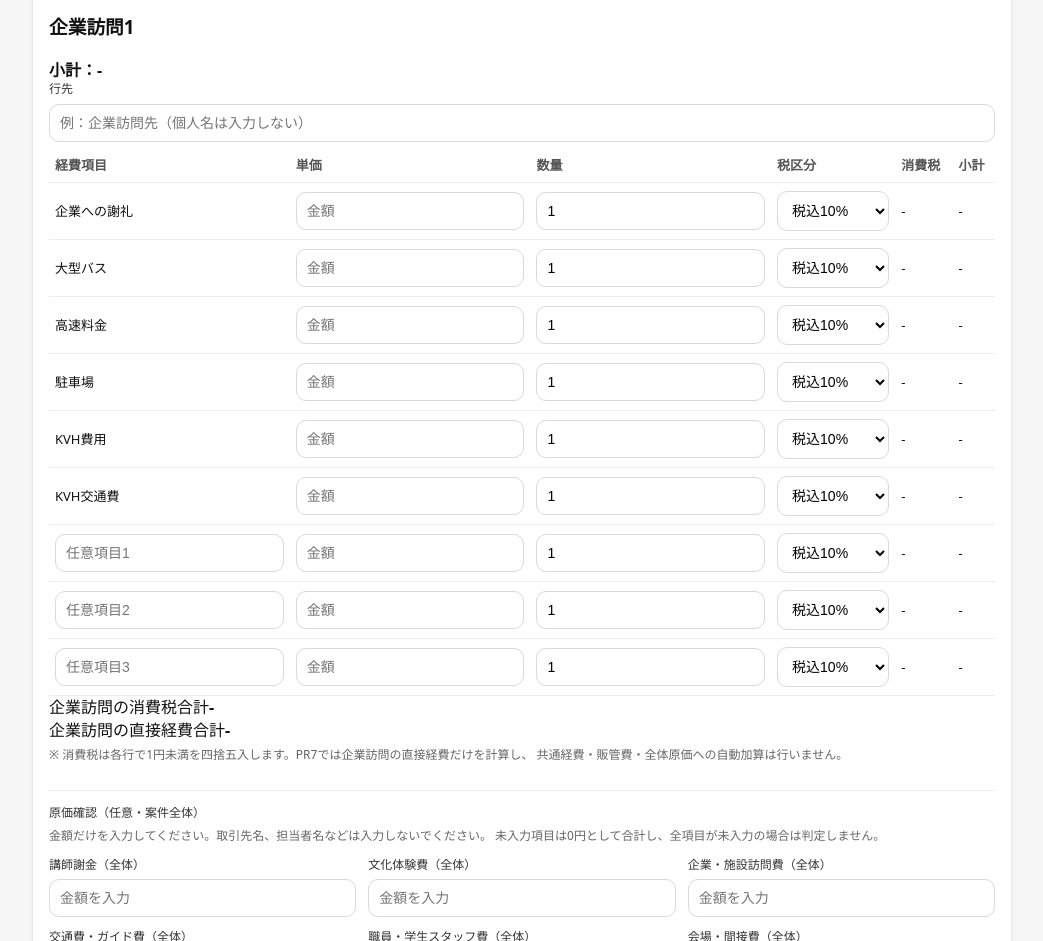
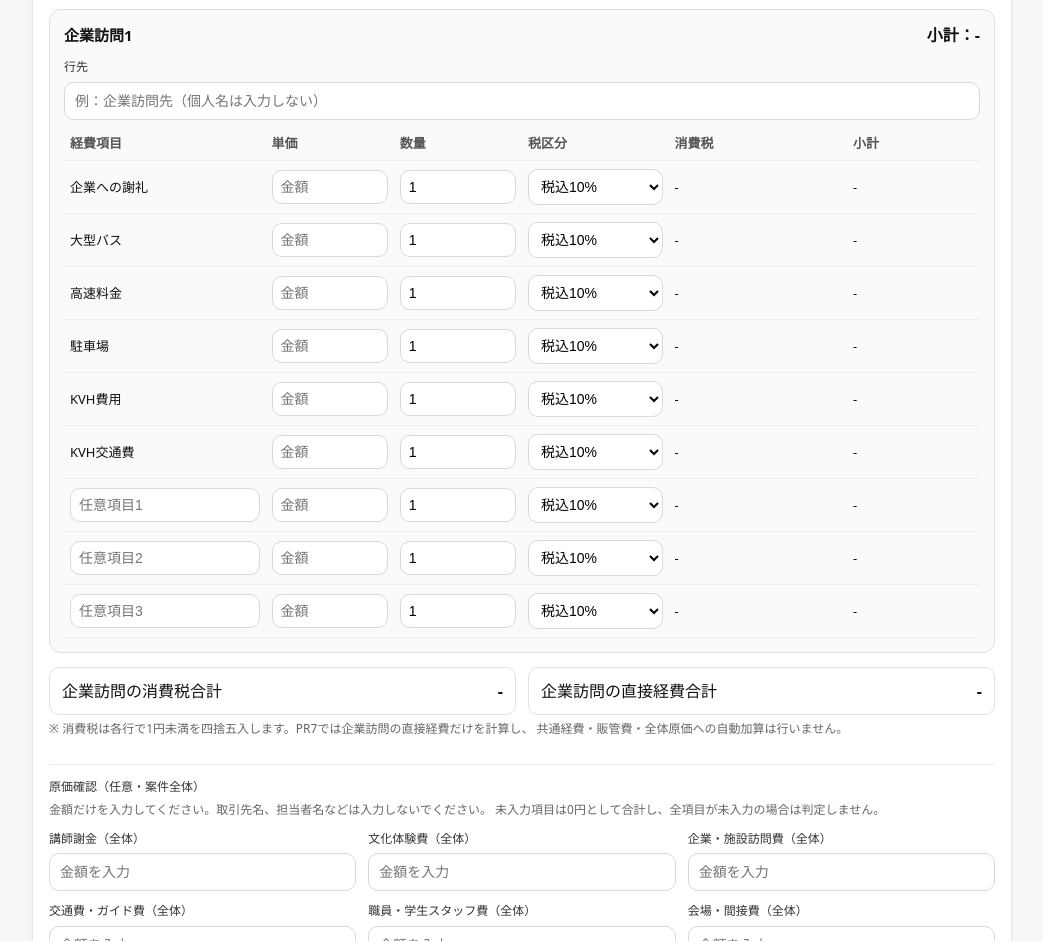
Before and after one commit to Steveston147/mitsumori, a React (Vite) app: page / in a window 1280 px wide. Shown: the part 1300-2241 px from the top of the page, without its empty margins (118-1161 px from the left). Built offline with nearby package versions, Linux system fonts and the light colour scheme.

Commit message:
Style company visit cost cards

```diff
--- a/src/styles.css
+++ b/src/styles.css
@@ -269,6 +269,87 @@ textarea {
   display: none;
 }
 
+.visit-card {
+  margin-top: 14px;
+  padding: 14px;
+  border: 1px solid #dfe1e5;
+  border-radius: 12px;
+  background: #fafafa;
+}
+
+.visit-card-header {
+  display: flex;
+  align-items: center;
+  justify-content: space-between;
+  gap: 12px;
+  margin-bottom: 12px;
+}
+
+.visit-card-header h3 {
+  margin: 0;
+  font-size: 15px;
+}
+
+.cost-table-wrap {
+  overflow-x: auto;
+}
+
+.visit-cost-table {
+  min-width: 820px;
+}
+
+.visit-cost-table th:nth-child(1) {
+  width: 22%;
+}
+
+.visit-cost-table th:nth-child(2),
+.visit-cost-table th:nth-child(3) {
+  width: 14%;
+}
+
+.visit-cost-table th:nth-child(4) {
+  width: 16%;
+}
+
+.visit-cost-table input,
+.visit-cost-table select {
+  min-width: 100px;
+  padding: 8px;
+}
+
+.cost-line-invalid td {
+  background: #fff5d6;
+}
+
+.visit-section-total {
+  display: grid;
+  grid-template-columns: repeat(2, minmax(0, 1fr));
+  gap: 12px;
+  margin-top: 14px;
+}
+
+.visit-section-total > div {
+  display: flex;
+  align-items: center;
+  justify-content: space-between;
+  gap: 12px;
+  padding: 12px;
+  border: 1px solid #dfe1e5;
+  border-radius: 10px;
+  background: #fff;
+}
+
+@media (max-width: 860px) {
+  .visit-card-header,
+  .visit-section-total {
+    grid-template-columns: 1fr;
+  }
+
+  .visit-card-header {
+    display: grid;
+  }
+}
+
 @media print {
   @page {
     size: A4;
```
